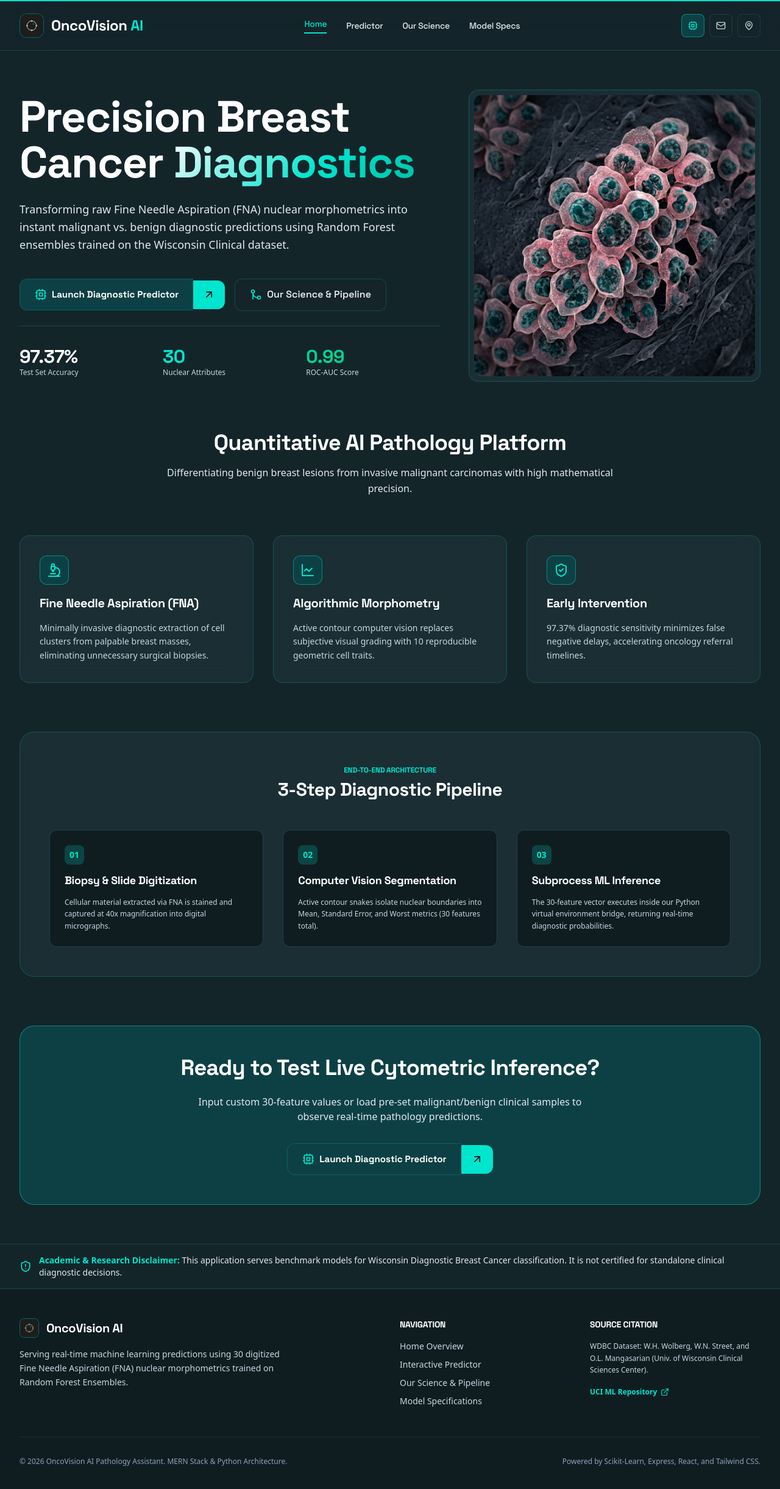
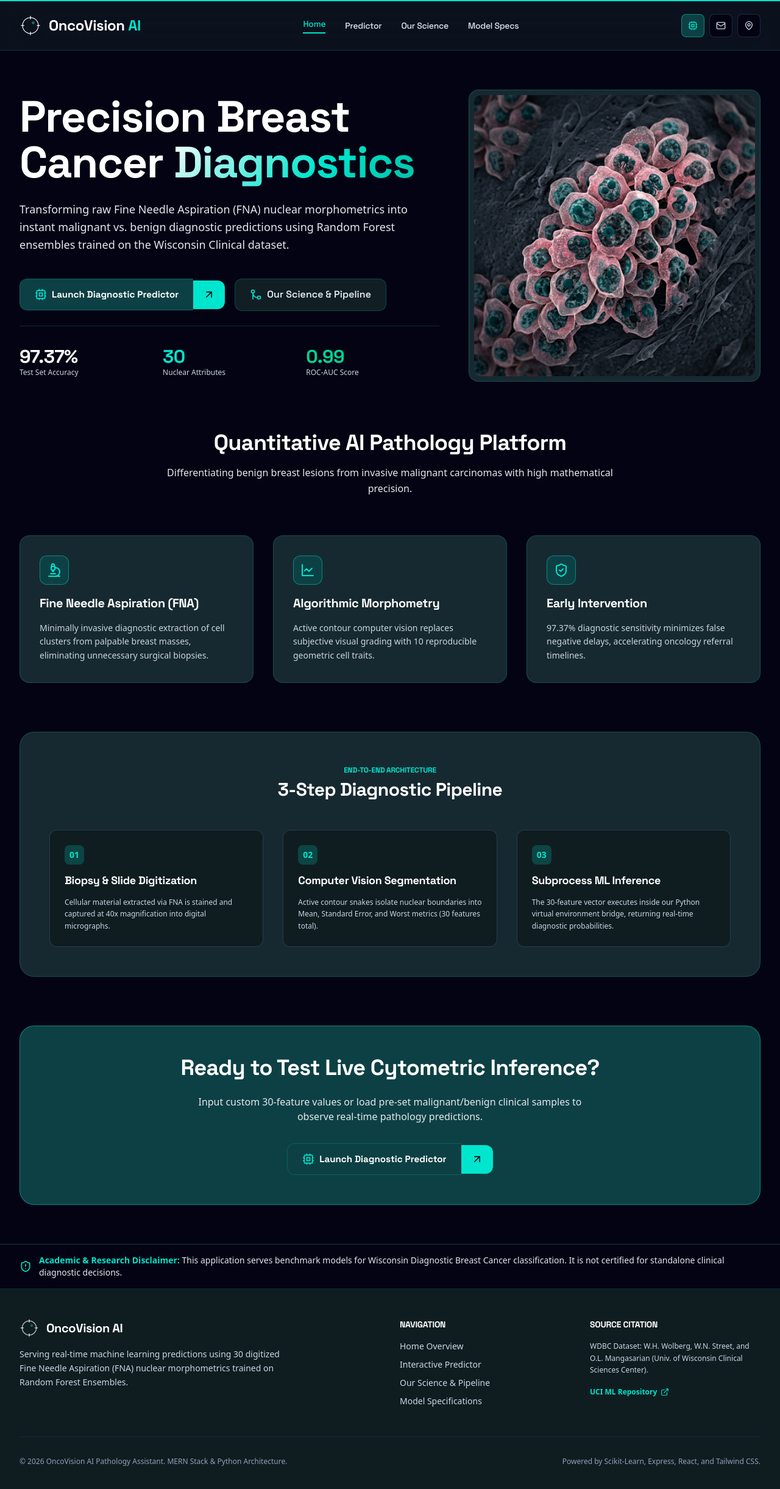
Before and after one commit to midaso3/oncovision-ai, a React (Vite) app in the folder client/: page / in a window 1280 px wide. Shown: the top 2442 px of the page at 61% size. Built offline with nearby package versions, Linux system fonts and the light colour scheme.

Commit message:
style(branding): remove border/background container box around logo and update main background color

```diff
--- a/client/src/components/Footer.jsx
+++ b/client/src/components/Footer.jsx
@@ -23,9 +23,7 @@ const Footer = () => {
           {/* Brand Column */}
           <div className="md:col-span-2 space-y-4">
             <div className="flex items-center space-x-3">
-              <div className="w-8 h-8 rounded-lg overflow-hidden border border-[var(--border-teal-strong)] bg-slate-950 flex items-center justify-center">
-                <img src={logo} alt="OncoVision AI Logo" className="w-full h-full object-cover" />
-              </div>
+              <img src={logo} alt="OncoVision AI Logo" className="w-8 h-8 object-contain" />
               <span className="font-display font-bold text-xl text-white">OncoVision AI</span>
             </div>
             <p className="text-sm text-slate-300 max-w-md leading-relaxed">
--- a/client/src/components/Navbar.jsx
+++ b/client/src/components/Navbar.jsx
@@ -23,9 +23,7 @@ const Navbar = () => {
 
           {/* OncoVision AI Logo */}
           <Link to="/" className="flex items-center space-x-3 group">
-            <div className="w-10 h-10 rounded-xl overflow-hidden border border-[var(--border-teal-strong)] bg-slate-950 flex items-center justify-center group-hover:border-[var(--accent-teal)] transition-all">
-              <img src={logo} alt="OncoVision AI Logo" className="w-full h-full object-cover" />
-            </div>
+            <img src={logo} alt="OncoVision AI Logo" className="w-9 h-9 object-contain group-hover:scale-105 transition-transform" />
 
             <div className="flex flex-col">
               <span className="font-display font-bold text-2xl tracking-tight text-white group-hover:text-[var(--accent-teal)] transition-colors">
--- a/client/src/index.css
+++ b/client/src/index.css
@@ -6,7 +6,7 @@
    ========================================================================== */
 :root {
   /* Page & Layout Backgrounds */
-  --bg-main: #14252a;
+  --bg-main: #040313;
   --bg-card: rgba(28, 49, 55, 0.85);
   --bg-card-solid: #1c3137;
   --bg-subcard: #0f1d21;
```
Also changed, not shown: client/src/assets/logo(BreastCancer).jpg (added), client/src/assets/logo.png.
